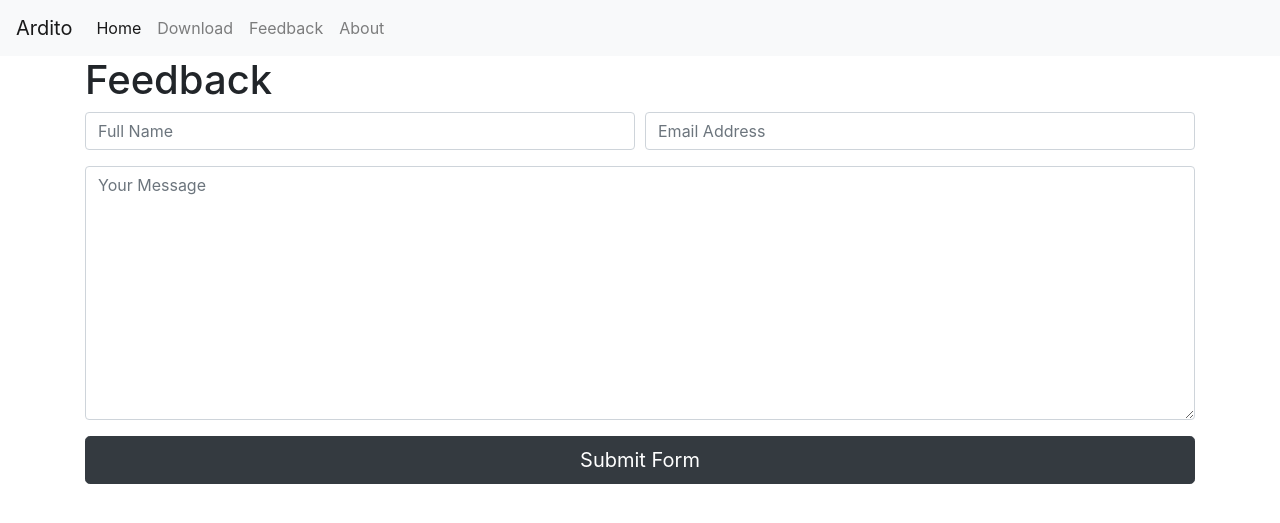
After one commit to Nugget-exe/Ardito-website, a Flask app: template templates/feedback.html in a window 1280 px wide. The commit adds this page. Shown: the top 523 px of the page. Run offline with Flask 3, Linux system fonts and the light colour scheme; the template is opened without the code that fills it, so the values that code supplies are empty; some libraries are stand-ins or nearby versions.

Commit message:
regfreghijaekj

```diff
--- a/main.py
+++ b/main.py
@@ -1,5 +1,28 @@
-print("hi")
-#sussy baka
+from flask import Flask, render_template, url_for
+app = Flask(__name__,static_url_path='/static')
 
-if (true):
-    print(1)
+@app.route("/", methods=['GET','POST'])
+def home(): # Run the function
+	return render_template("index.html") #render index.html
+
+@app.route("/Download")
+def Download():
+	return render_template("Download.html")
+
+@app.route("/About", methods=['GET','POST'])
+def About():
+	return render_template("About.html")
+
+@app.route("/Feedback", methods=['GET','POST'])
+def Feedback():
+	return render_template("Feedback.html")
+
+
+if  __name__ == "__main__":
+  app.run(host='0.0.0.0', port=5000, debug=True) #does what it says
+
+'''
+TODO LIST:
+Add more content
+Clean up navbar code(might use chatgpt because its a nightmare to read and probally not worth the effort) or replace navbar code entirely
+'''
--- /dev/null
+++ b/templates/base.html
@@ -0,0 +1,47 @@
+<!doctype html>
+<html>
+<head>
+  <style>
+  p  {
+
+  }
+#all text with p tags get formmated
+  </style>
+
+    <link rel="stylesheet" href="https://stackpath.bootstrapcdn.com/bootstrap/4.3.1/css/bootstrap.min.css" integrity="sha384-ggOyR0iXCbMQv3Xipma34MD+dH/1fQ784/j6cY/iJTQUOhcWr7x9JvoRxT2MZw1T" crossorigin="anonymous">
+    <link rel="stylesheet" href="{{ url_for('static', filename='css/main.css') }}">
+    <title>{% block title %}{% endblock %}</title>
+</head>
+<body>
+    <nav class="navbar navbar-expand-lg navbar-light bg-light">
+
+        <a class="navbar-brand" href="#">Ardito</a>
+        <button class="navbar-toggler" type="button" data-toggle="collapse" data-target="#navbarNav" aria-controls="navbarNav" aria-expanded="false" aria-label="Toggle navigation">
+	     <span class="navbar-toggler-icon"></span>
+	 </button>
+         <div class="collapse navbar-collapse" id="navbarNav">
+             <ul class="navbar-nav">
+	         <li class="nav-item active">
+                     <a class="nav-link" href="/">Home <span class="sr-only">(current)</span></a>
+		</li>
+    <li class="nav-item">
+		    <a class="nav-link" href="/Download">Download</a>
+		</li>
+    <li class="nav-item">
+		    <a class="nav-link" href="/Feedback">Feedback</a>
+		</li>
+    <li class="nav-item">
+		    <a class="nav-link" href="/About">About</a>
+		</li>
+
+		</li>
+	    </ul>
+        </div>
+    </nav>
+    {% block content %}
+    {% endblock %}
+    <script src="https://code.jquery.com/jquery-3.3.1.slim.min.js" integrity="sha384-q8i/X+965DzO0rT7abK41JStQIAqVgRVzpbzo5smXKp4YfRvH+8abtTE1Pi6jizo" crossorigin="anonymous"></script>
+    <script src="https://cdnjs.cloudflare.com/ajax/libs/popper.js/1.14.7/umd/popper.min.js" integrity="sha384-UO2eT0CpHqdSJQ6hJty5KVphtPhzWj9WO1clHTMGa3JDZwrnQq4sF86dIHNDz0W1" crossorigin="anonymous"></script>
+    <script src="https://stackpath.bootstrapcdn.com/bootstrap/4.3.1/js/bootstrap.min.js" integrity="sha384-JjSmVgyd0p3pXB1rRibZUAYoIIy6OrQ6VrjIEaFf/nJGzIxFDsf4x0xIM+B07jRM" crossorigin="anonymous"></script>
+</body>
+</html>
--- /dev/null
+++ b/templates/feedback.html
@@ -0,0 +1,28 @@
+{% extends "base.html" %}
+{% block title %}Home Page{% endblock %}
+{% block content %}
+
+
+<div class="container">
+  <h1>Feedback</h1>
+  <form target="_blank" action="https://formsubmit.co/01bca3c0e4a5ef4841340b3f5ff6e533" method="POST">
+    <div class="form-group">
+      <div class="form-row">
+        <div class="col">
+          <input type="text" name="name" class="form-control" placeholder="Full Name" required>
+        </div>
+        <div class="col">
+          <input type="email" name="email" class="form-control" placeholder="Email Address" required>
+        </div>
+      </div>
+    </div>
+    <div class="form-group">
+      <textarea placeholder="Your Message" class="form-control" name="message" rows="10" required></textarea>
+    </div>
+    <button type="submit" class="btn btn-lg btn-dark btn-block">Submit Form</button>
+  </form>
+</div>
+
+
+
+{% endblock %}
```
Also changed, not shown: templates/about.html (added, +13 -0 lines), templates/download.html (added, +14 -0 lines), templates/index.html (+13 -1 lines), static/css/main.css (renamed from static/main.css), static/images/download (2).png (added), static/images/download (3).png (added), static/images/download.jpg (added), 1 other file.
